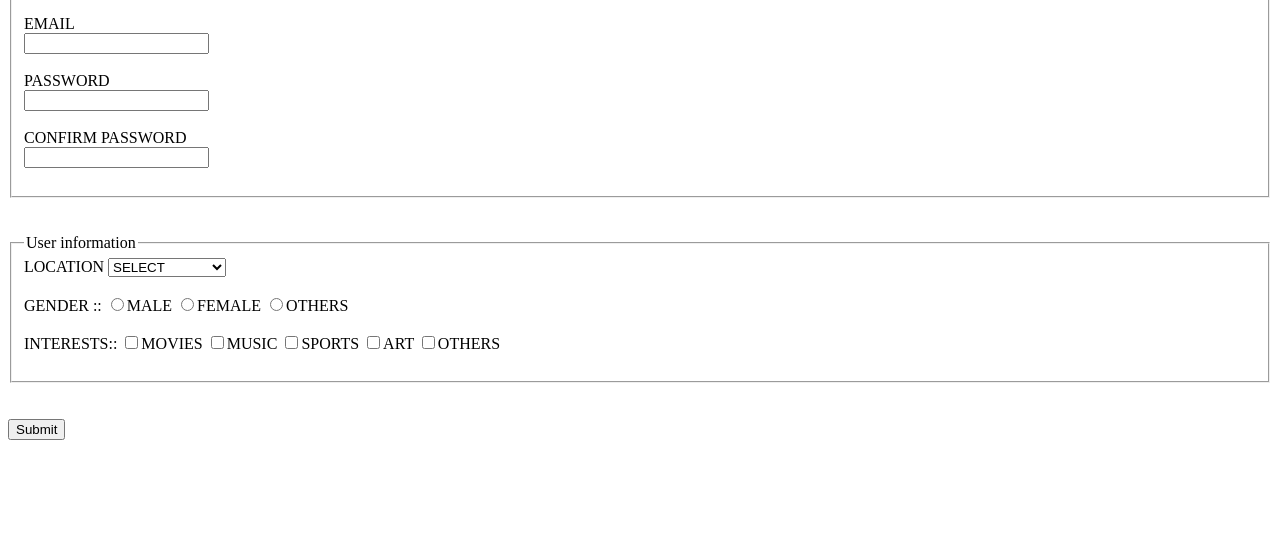
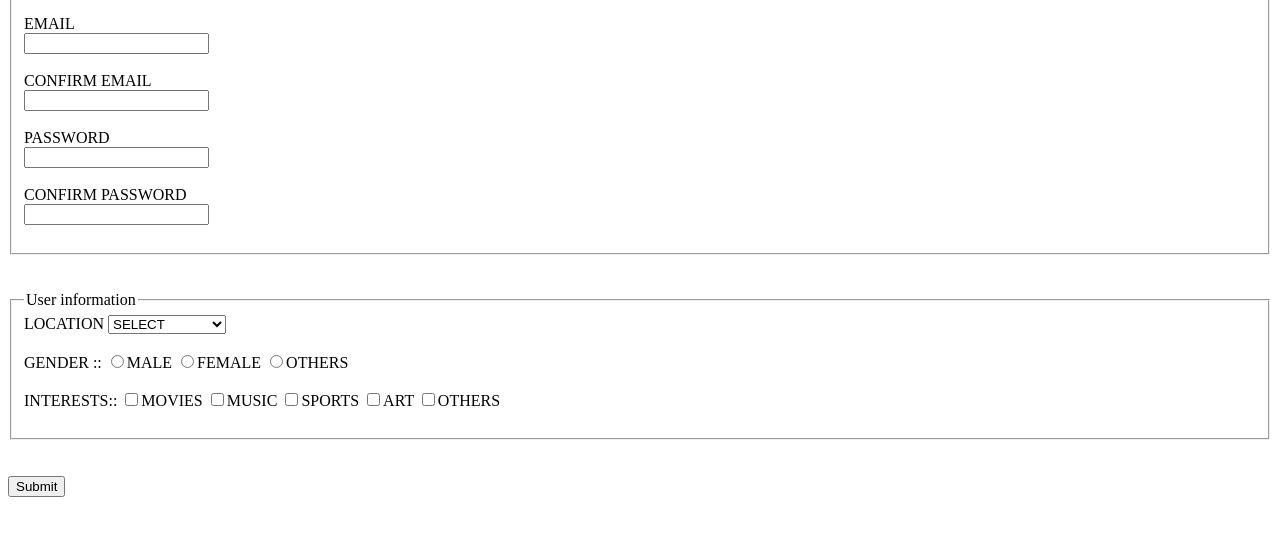
Before and after one commit to bhoinishant/Registeration_Form, a plain HTML site: page index.html in a window 1280 px wide. Shown: the part 145-680 px from the top of the page. Drawn offline with Linux system fonts and the light colour scheme.

Commit message:
Update index.html

```diff
--- a/index.html
+++ b/index.html
@@ -14,6 +14,10 @@
 
 		<label>EMAIL</label><br>
 	<input type="email" name="email">
+	<br><br>
+
+		<label>CONFIRM EMAIL</label><br>
+	<input type="email" name="confirm email">
 	<br><br>
 
 		<label>PASSWORD</label><br>
```
